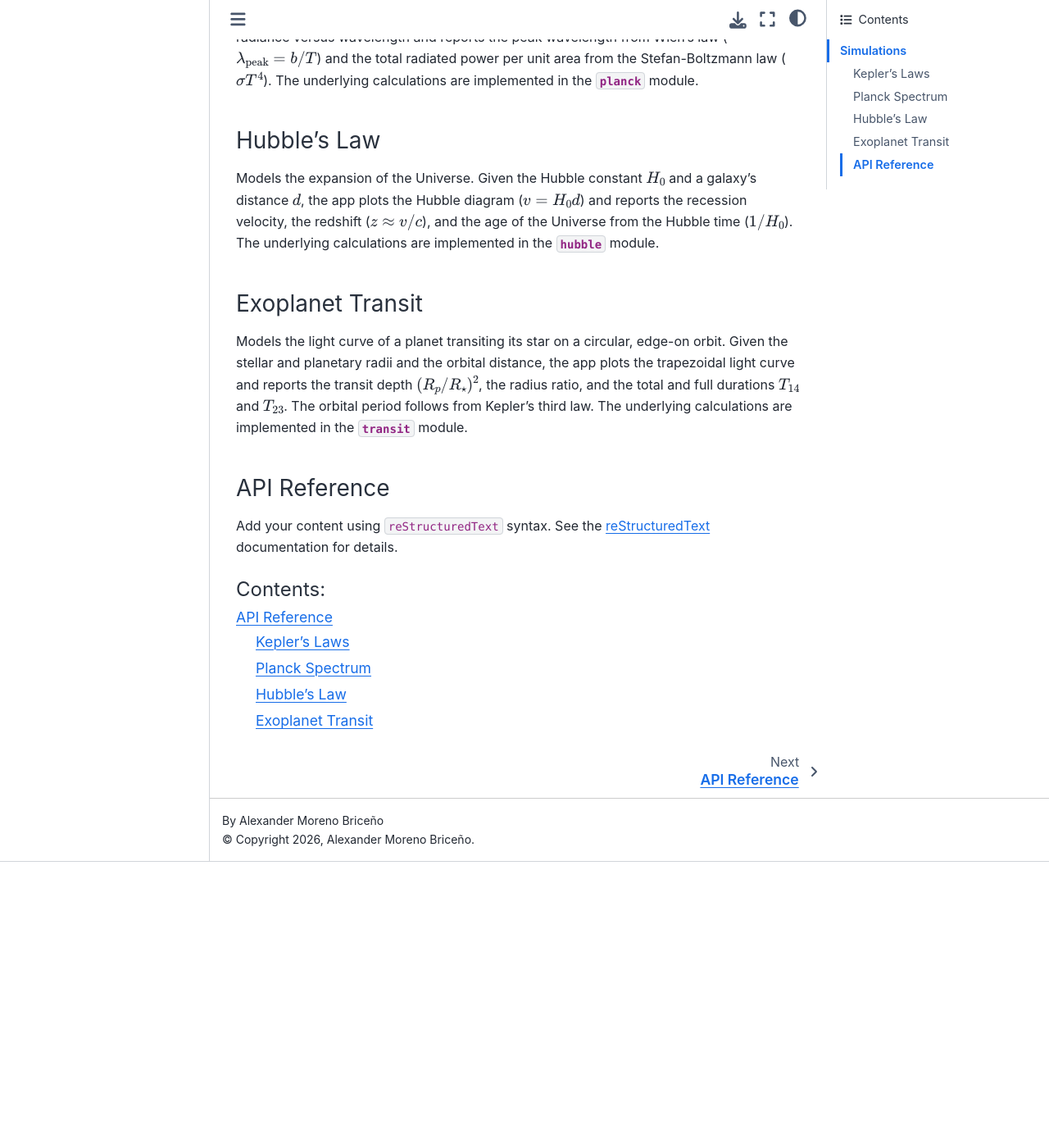
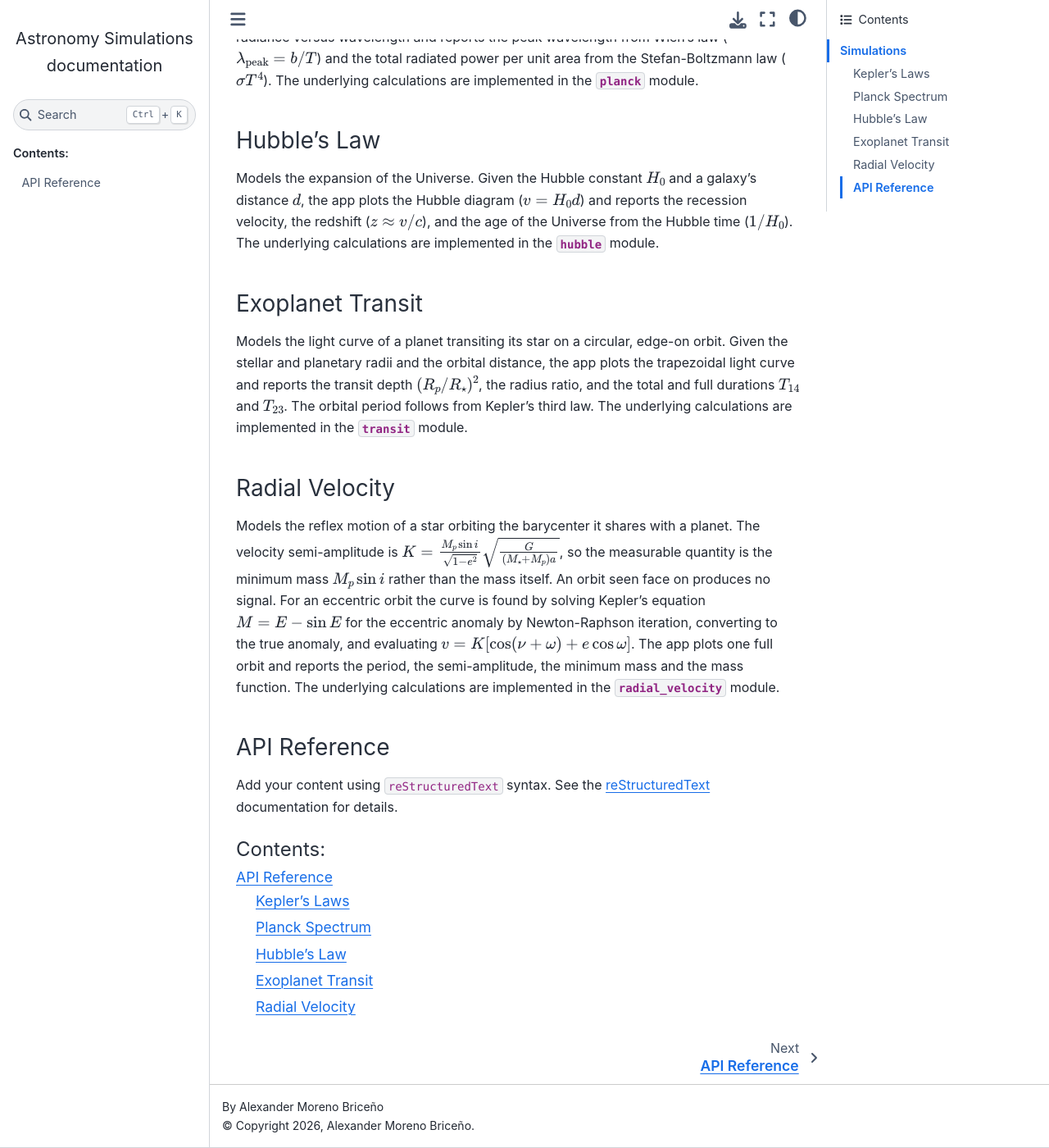
Before and after one commit to amorenobr/Astro_Simulations, a Sphinx documentation site: the page built from docs/source/index.rst, in a window 1280 px wide and 1400 px high, scrolled down 653 px. Shown: the whole window at 82% size. Built offline with Sphinx 7.4.7 and the Sphinx Book theme 1.1.4, drawn with Linux system fonts in a browser that asks for light colours; before the commit the page ends 1704 px from its top, so only the background shows below that.

Commit message:
Add Radial Velocity to docs, landing page, deploy map, and README

```diff
--- a/docs/source/api.rst
+++ b/docs/source/api.rst
@@ -35,3 +35,12 @@
       :members:
       :undoc-members:
       :show-inheritance:
+
+
+Radial Velocity
+---------------
+
+.. automodule:: radial_velocity
+      :members:
+      :undoc-members:
+      :show-inheritance:
--- a/docs/source/index.rst
+++ b/docs/source/index.rst
@@ -49,6 +49,18 @@
 module.
 
 
+Radial Velocity
+~~~~~~~~~~~~~~~
+
+Models the reflex motion of a star orbiting the barycenter it shares with a planet. The velocity semi-amplitude is
+:math:`K = \frac{M_p \sin i}{\sqrt{1 - e^2}} \sqrt{\frac{G}{(M_\star + M_p) a}}`, so the measurable quantity is the
+minimum mass :math:`M_p \sin i` rather than the mass itself. An orbit seen face on produces no signal. For an eccentric
+orbit the curve is found by solving Kepler's equation :math:`M = E - \sin E` for the eccentric anomaly by
+Newton-Raphson iteration, converting to the true anomaly, and evaluating :math:`v = K[\cos(\nu + \omega) + e \cos \omega]`.
+The app plots one full orbit and reports the period, the semi-amplitude, the minimum mass and the mass function.
+The underlying calculations are implemented in the :mod:`radial_velocity` module.
+
+
 API Reference
 ~~~~~~~~~~~~~
 
--- a/index.html
+++ b/index.html
@@ -35,10 +35,12 @@
 				"pages/2_Planck_Spectrum.py": {url: "./pages/2_Planck_Spectrum.py"},
 				"pages/3_Hubble.py": {url: "./pages/3_Hubble.py"},
 				"pages/4_Transit.py": {url: "./pages/4_Transit.py"},
+				"pages/5_Radial_Velocity.py": {url: "./pages/5_Radial_Velocity.py"},
 				"src/astro_simulations/kepler.py": {url: "./src/astro_simulations/kepler.py"},
 				"src/astro_simulations/planck.py": {url: "./src/astro_simulations/planck.py"},
 				"src/astro_simulations/hubble.py": {url: "./src/astro_simulations/hubble.py"},
 				"src/astro_simulations/transit.py": {url: "./src/astro_simulations/transit.py"},
+				"src/astro_simulations/radial_velocity.py": {url: "./src/astro_simulations/radial_velocity.py"},
 				},
 				},
 				document.getElementById("root")
```
Also changed, not shown: README.md (+2 -0 lines), 2 other files.
